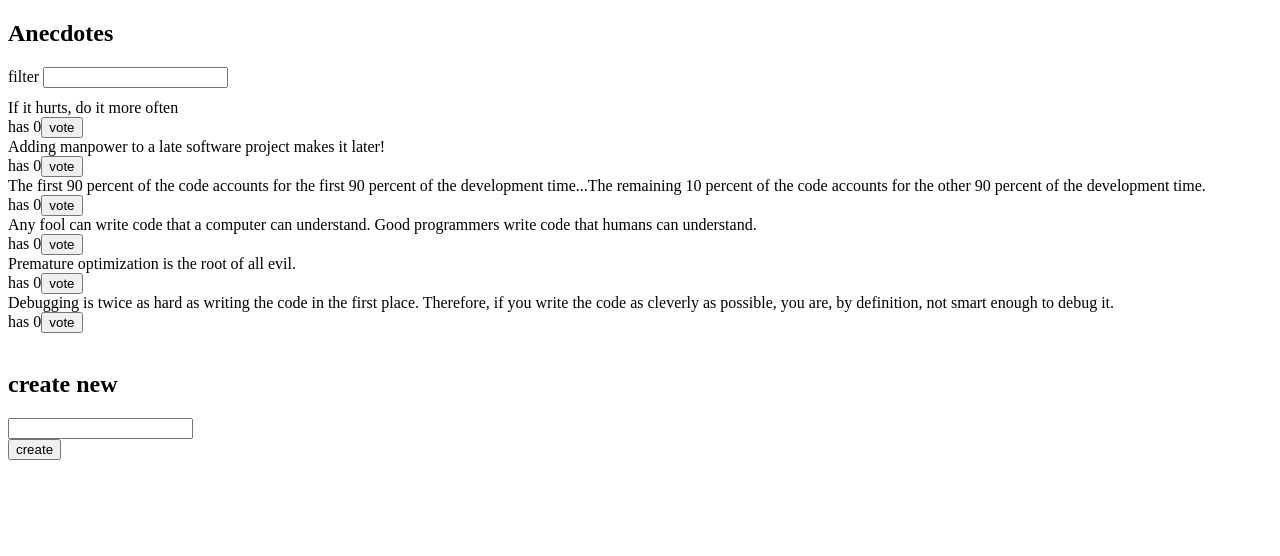
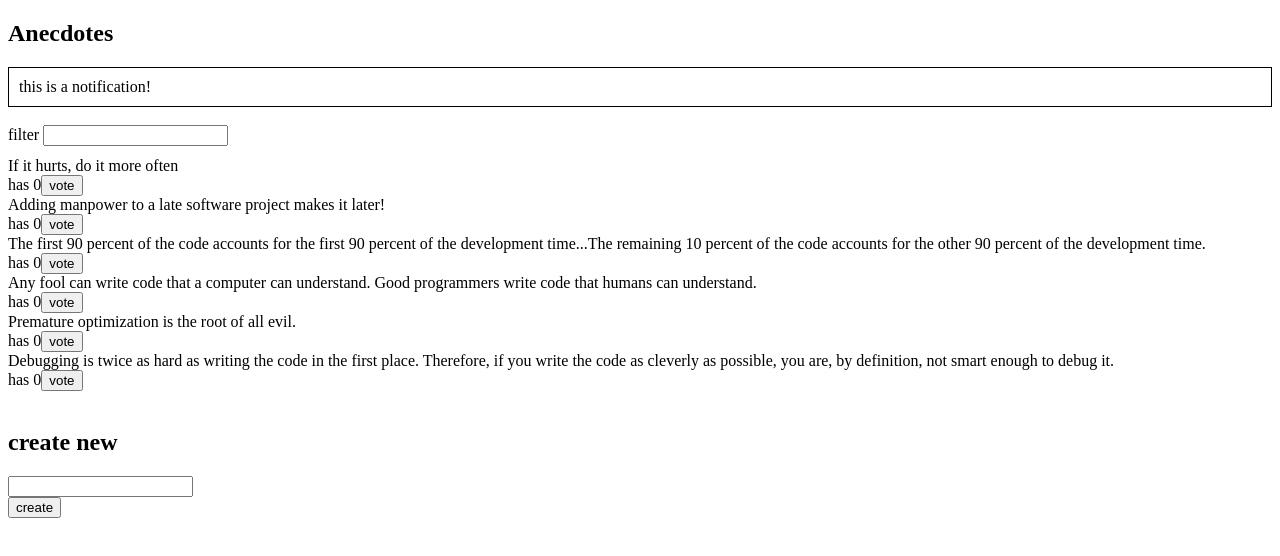
Before and after one commit to BorisBanchev/Fullstack-Open-Course, a React (Vite) app in the folder Osa6/redux-anecdotes/: page / in a window 1280 px wide. Shown: the top 556 px of the page. Built offline with nearby package versions, Linux system fonts and the light colour scheme.

Commit message:
Tehtävä 6.12

```diff
--- a/Osa6/redux-anecdotes/src/App.jsx
+++ b/Osa6/redux-anecdotes/src/App.jsx
@@ -1,11 +1,14 @@
 import AnecdoteForm from "./components/AnecdoteForm";
 import AnecdoteList from "./components/AnecdoteList";
 import Filter from "./components/Filter";
+import Notification from "./components/Notification";
 
 const App = () => {
   return (
     <div>
       <h2>Anecdotes</h2>
+      <Notification />
+      <br />
       <Filter />
       <AnecdoteList />
       <br />
--- /dev/null
+++ b/Osa6/redux-anecdotes/src/components/Notification.jsx
@@ -0,0 +1,16 @@
+import { useSelector } from "react-redux";
+
+const Notification = () => {
+  const notification = useSelector((state) => state.notification);
+  const style = {
+    border: "solid",
+    padding: 10,
+    borderWidth: 1,
+  };
+  if (notification === "") {
+    return null;
+  }
+  return <div style={style}>{notification}</div>;
+};
+
+export default Notification;
--- /dev/null
+++ b/Osa6/redux-anecdotes/src/reducers/notificationReducer.js
@@ -0,0 +1,19 @@
+import { createSlice } from "@reduxjs/toolkit";
+
+const initialState = "this is a notification!";
+
+const notificationSlice = createSlice({
+  name: "notification",
+  initialState,
+  reducers: {
+    setNotification(state, action) {
+      return action.payload;
+    },
+    clearNotification() {
+      return "";
+    },
+  },
+});
+
+export const { setNotification, clearNotification } = notificationSlice.actions;
+export default notificationSlice.reducer;
--- a/Osa6/redux-anecdotes/src/store.js
+++ b/Osa6/redux-anecdotes/src/store.js
@@ -1,11 +1,13 @@
 import anecdoteReducer from "./reducers/anecdoteReducer";
 import filterReducer from "./reducers/filterReducer";
 import { configureStore } from "@reduxjs/toolkit";
+import notificationReducer from "./reducers/notificationReducer";
 
 const store = configureStore({
   reducer: {
     anecdotes: anecdoteReducer,
     filter: filterReducer,
+    notification: notificationReducer,
   },
 });
 
```
Also changed, not shown: Osa6/redux-anecdotes/src/components/Notification.js (deleted, +0 -14 lines).
